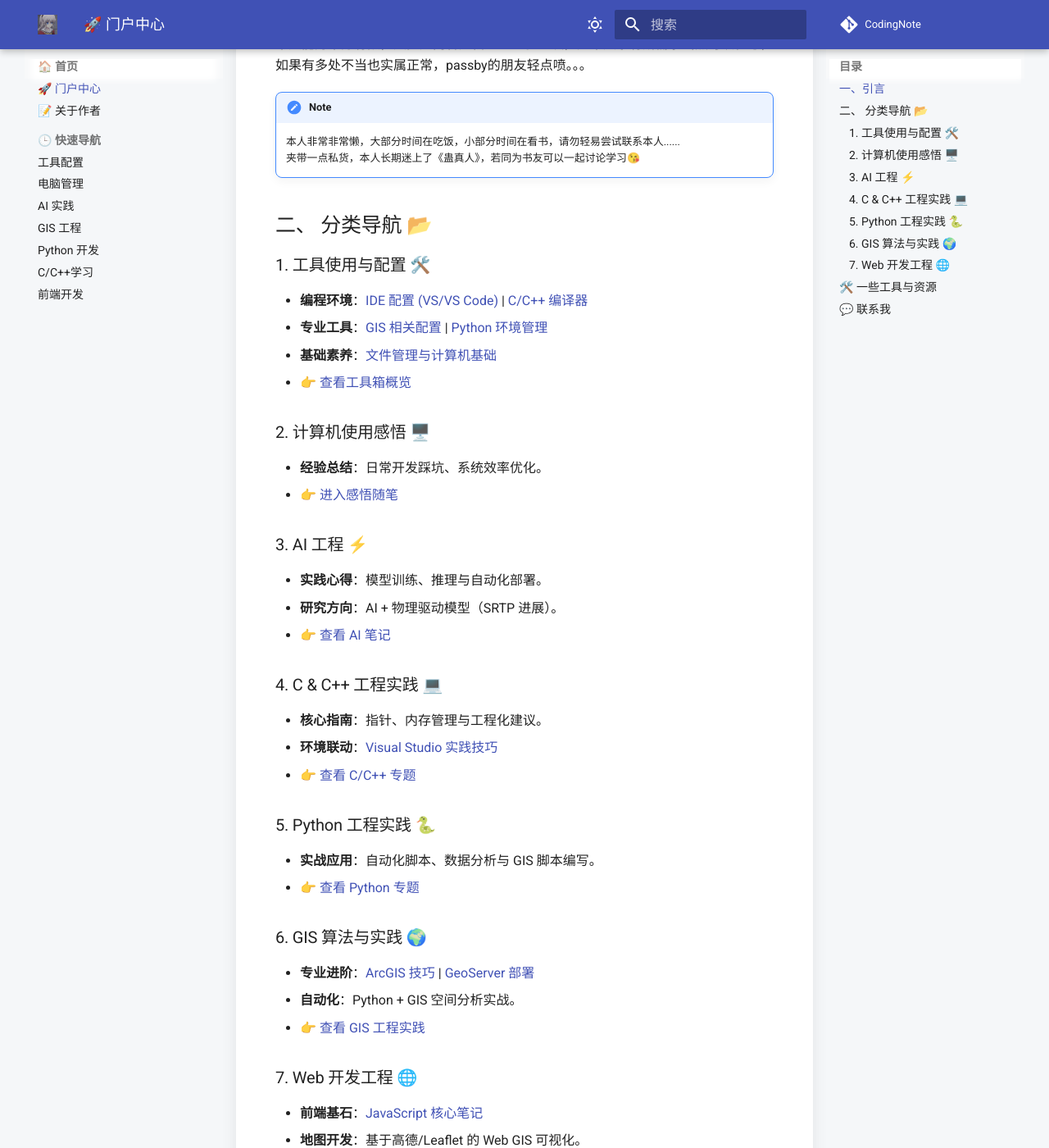
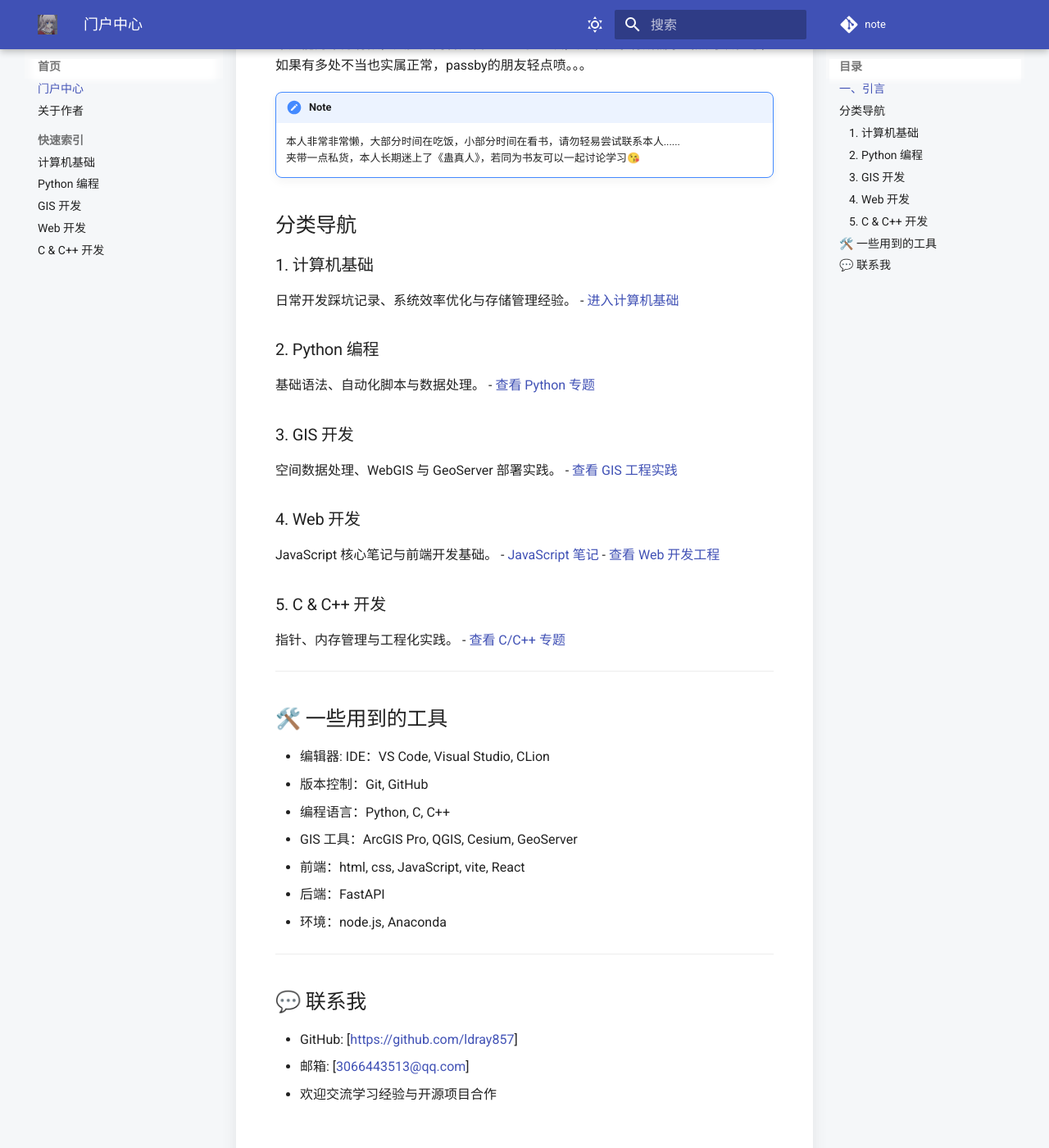
Before and after one commit to ZJURay1110/note, an MkDocs documentation site: the page built from docs/index.md, in a window 1280 px wide and 1400 px high, scrolled down 494 px. Shown: the whole window at 82% size. Built offline with MkDocs 1.6.1 and Material for MkDocs 9.7.7, drawn with Linux system fonts in a browser that asks for light colours; comment, search, counter and statistics services are not loaded; some of the changed text lies outside the part shown.

Commit message:
更新了导航等设置

```diff
--- /dev/null
+++ b/docs/about.md
@@ -0,0 +1,55 @@
+# About Me
+
+---
+
+
+<div style="display: flex; align-items: center; gap: 24px; margin: 25px 0; padding: 20px; background-color: rgba(52, 90, 197, 0.04); border-radius: 12px; border: 1px solid rgba(66, 133, 244, 0.1);">
+    <img src="note/assets/avatar.jpg" style="width: 110px; height: 110px; border-radius: 50%; object-fit: cover; border: 3px solid #fff; box-shadow: 0 4px 10px rgba(0,0,0,0.1);">
+
+  <div style="flex: 1;">
+    <div style="font-size: 1.6em; font-weight: 700; color: #2c3e50; margin-bottom: 4px;"> IsFree? Eater : GISer</div>
+    <div style="font-size: 0.95em; color: #555; line-height: 1.5;">
+        📍 <b>杭州三墩镇 · 汉堡王</b><br>
+        💻 正在进进食GIS的大胃袋 | C/Python/Web/ML <br>
+        📖 <i>"当时年少掷春光，花马踏蹄酒溅香"</i>
+    </div>
+  </div>
+</div>
+
+
+## 想说的话
+
+这是我利用 GitHub 搭建的个人空间。在这里，我记录了一些 **GIS与CS的学习笔记、开发经验、工具配置和工程实践技巧**，方便自己复盘，也希望对你有参考价值。
+
+本人能力十分有限，大多是内容是自己的经验之谈，如果大家有所需求当然可以参考，如果有多处不当也实属正常，passby的朋友轻点喷。。。
+
+!!! note
+    本人非常非常懒，大部分时间在吃饭，小部分时间在看书，请勿轻易尝试联系本人......
+    夹带一点私货，本人长期迷上了《蛊真人》，若同为书友可以一起讨论学习😘
+
+
+
+## 技术方向
+
+| 领域 | 内容 |
+|------|------|
+| GIS 开发 | 空间数据处理、WebGIS、GeoServer、数据可视化 |
+| 计算机基础 | 存储管理、系统优化、日常运维 |
+| Python | 基础语法、数据处理、自动化脚本 |
+| Web 开发 | JavaScript、前端基础、开发工具链 |
+| C/C++ | 核心基础、算法练习 |
+
+
+
+## 建站目的
+
+- 将所学知识系统化、结构化，便于回顾
+- 构建可快速查阅的个人知识库
+- 为同行学习者提供参考与交流
+
+---
+
+## 联系方式
+
+- GitHub: [ldray857](https://github.com/ldray857)
+- 地点: 中国 · 杭州 · ZJU
--- a/docs/index.md
+++ b/docs/index.md
@@ -1,4 +1,4 @@
-# 👋 欢迎来到我的个人经验笔记
+# 👋 欢迎来到我的Notebook
 
 <div style="display: flex; align-items: center; gap: 24px; margin: 25px 0; padding: 20px; background-color: rgba(52, 90, 197, 0.04); border-radius: 12px; border: 1px solid rgba(66, 133, 244, 0.1);">
     <img src="assets/avatar.jpg" style="width: 110px; height: 110px; border-radius: 50%; object-fit: cover; border: 3px solid #fff; box-shadow: 0 4px 10px rgba(0,0,0,0.1);">
@@ -26,58 +26,40 @@
 
 
 
-## 二、 分类导航 📂
+## 分类导航
 
-### 1. 工具使用与配置 🛠️
-* **编程环境**：[IDE 配置 (VS/VS Code)](./tools/as_IDE/01_intro.md) | [C/C++ 编译器](./c_cpp/index.md)
-* **专业工具**：[GIS 相关配置](./tools/as_GIS/01_intro.md) | [Python 环境管理](./python/index.md)
-* **基础素养**：[文件管理与计算机基础](./tools/cs/01_introduction.md)
-* 👉 [查看工具箱概览](./tools/index.md)
+### 1. 计算机基础
+日常开发踩坑记录、系统效率优化与存储管理经验。
+- [进入计算机基础](./CS/index.md)
 
+### 2. Python 编程
+基础语法、自动化脚本与数据处理。
+- [查看 Python 专题](./python/index.md)
 
-### 2. 计算机使用感悟 🖥️
-* **经验总结**：日常开发踩坑、系统效率优化。
-* 👉 [进入感悟随笔](./CS/index.md)
+### 3. GIS 开发
+空间数据处理、WebGIS 与 GeoServer 部署实践。
+- [查看 GIS 工程实践](./GIS/index.md)
 
+### 4. Web 开发
+JavaScript 核心笔记与前端开发基础。
+- [JavaScript 笔记](./web_dev/JavaScipt/01_简介.md)
+- [查看 Web 开发工程](./web_dev/index.md)
 
-### 3. AI 工程 ⚡
-* **实践心得**：模型训练、推理与自动化部署。
-* **研究方向**：AI + 物理驱动模型（SRTP 进展）。
-* 👉 [查看 AI 笔记](./AI/index.md)
-
-
-### 4. C & C++ 工程实践 💻
-* **核心指南**：指针、内存管理与工程化建议。
-* **环境联动**：[Visual Studio 实践技巧](./tools/as_IDE/02_VS_01.md)
-* 👉 [查看 C/C++ 专题](./c_cpp/index.md)
-
-
-### 5. Python 工程实践 🐍
-* **实战应用**：自动化脚本、数据分析与 GIS 脚本编写。
-* 👉 [查看 Python 专题](./python/index.md)
-
-
-### 6. GIS 算法与实践 🌍
-* **专业进阶**：[ArcGIS 技巧](./tools/as_GIS/03_ArcGIS_01.md) | [GeoServer 部署](./tools/as_GIS/02_GeoServer.md)
-* **自动化**：Python + GIS 空间分析实战。
-* 👉 [查看 GIS 工程实践](./GIS/index.md)
-
-
-### 7. Web 开发工程 🌐
-* **前端基石**：[JavaScript 核心笔记](./web_dev/JavaScipt/01_简介.md)
-* **地图开发**：基于高德/Leaflet 的 Web GIS 可视化。
-* 👉 [查看 Web 开发工程](./web_dev/index.md)
+### 5. C & C++ 开发
+指针、内存管理与工程化实践。
+- [查看 C/C++ 专题](./c_cpp/index.md)
 
 ---
 
-## 🛠️ 一些工具与资源
+## 🛠️ 一些用到的工具
 
 - 编辑器: IDE：VS Code, Visual Studio, CLion
 - 版本控制：Git, GitHub
 - 编程语言：Python, C, C++
-- GIS 工具：ArcGIS Pro, QGIS, GeoPandas
-- 调试与分析：GDB, LLDB, Pandas, Matplotlib
-
+- GIS 工具：ArcGIS Pro, QGIS, Cesium, GeoServer
+- 前端：html, css, JavaScript, vite, React
+- 后端：FastAPI
+- 环境：node.js, Anaconda
 
 
 ---
@@ -86,7 +68,7 @@
 
 - GitHub: [https://github.com/ldray857]
 - 邮箱: [3066443513@qq.com]
-- 欢迎交流学习经验与开源项目合作 🤝
+- 欢迎交流学习经验与开源项目合作
 
 <br/>
 
--- a/mkdocs.yml
+++ b/mkdocs.yml
@@ -1,25 +1,24 @@
 # 1. 基本信息
-site_name: GIS & CS | CodingNote
-site_description: 一份关于GIS、CS 与 AI 的记录
+site_name: GIS | CodingNote
+site_description: 一些coding note
 site_author: Lucas
-site_url: https://ldra857.github.io/CodingNote/
+site_url: https://ZJURay1110.github.io/note/
 edit_uri: edit/main/docs/
 
 # 2. 仓库链接（右上角会显示 GitHub 图标）
-repo_name: CodingNote
-repo_url: https://github.com/ldray857/CodingNote
+repo_name: note
+repo_url: https://ZJURay1110.github.io/note/
 
 # 3. 主题配置
 theme:
   name: material
   language: zh
-  favicon: assets/favicon.png # 如果有图标可以放在这里
+  favicon: assets/favicon.png
   logo: assets/avatar.jpg
   palette:
-    # 自动切换深/浅模式
     - media: "(prefers-color-scheme: light)"
       scheme: default
-      primary: indigo # 浙大蓝风格
+      primary: indigo
       accent: indigo
       toggle:
         icon: material/weather-sunny
@@ -32,85 +31,81 @@ theme:
         icon: material/weather-night
         name: 切换至浅色模式
   features:
-    - navigation.tabs           # 顶部一级分类
-    - navigation.sections       # 侧边栏分组
-    - navigation.expand         # 默认展开
-    - navigation.top            # 回到顶部按钮
-    - navigation.footer         # 开启底部“上一页/下一页”导航栏
-    - search.suggest            # 搜索建议
-    - search.highlight          # 搜索关键词高亮
-    - content.code.copy         # 代码块一键复制
+    - navigation.tabs
+    - navigation.sections
+    - navigation.expand
+    - navigation.top
+    - navigation.footer
+    - search.suggest
+    - search.highlight
+    - content.code.copy
 extra_css:
   - stylesheets/extra.css
 
-# 4. 导航栏配置（精准匹配最新文件目录）
+# 4. 导航栏配置
 nav:
-  - 🏠 首页:
-      - 🚀 门户中心: index.md
-      - 📝 关于作者: about.md
-      - 🕒 快速导航:
-          - 工具配置: tools/index.md
-          - 电脑管理: CS/index.md
-          - AI 实践: AI/index.md
-          - GIS 工程: GIS/index.md
-          - Python 开发: python/index.md
-          - C/C++学习: c_cpp/index.md
-          - 前端开发: web_dev/index.md
+  - 首页:
+      - 门户中心: index.md
+      - 关于作者: about.md
+      - 快速索引:
+          - 计算机基础: CS/index.md
+          - Python 编程: python/index.md
+          - GIS 开发: GIS/index.md
+          - Web 开发: web_dev/index.md
+          - C & C++ 开发: c_cpp/index.md
 
-  - 🛠️ 工具使用与配置:
-      - 工具箱概览: tools/index.md
-      - IDE 配置 (VS Code/VS):
-          - 概览: tools/as_IDE/01_intro.md
-          - Visual Studio 实践: tools/as_IDE/02_VS_01.md
-      - GIS 工具集:
-          - 环境概览: tools/as_GIS/01_intro.md
-          - GeoServer 部署: tools/as_GIS/02_GeoServer.md
-          - ArcGIS 全家桶: tools/as_GIS/03_ArcGIS_01.md
-          - ArcGIS Pro 进阶: tools/as_GIS/03_ArcGIS_02.md
-      - 计算机基础 (CS):
-          - 导论: tools/cs/01_introduction.md
-          - 文件管理: tools/cs/02_file_management.md
+  - 计算机设置:
+      - 概述: CS/index.md
+      - 存储策略:
+          - 导论: CS/cs_store/01_intro.md
+          - 电脑C盘清理: CS/cs_store/02_电脑C盘清理.md
 
-  - 🖥️ 计算机管理与存储:
-      - 1 经验总结: CS/index.md
-      - 1.1 存储策略导论: CS/cs_store/01_intro.md
-      - 1.2 电脑C盘清理: CS/cs_store/02_电脑C盘清理.md
+  - Python 编程:
+      - 概览: python/index.md
+      - 基础语法:
+          - 介绍: python/basic/01_introduction.md
+          - 基础入门 (上): python/basic/02_basics_part1.md
+          - 表达式: python/basic/03_expressions.md
+          - 内存机制: python/basic/04_memory.md
+          - 数据类型: python/basic/05_data_types.md
+          - 数字: python/basic/06_numbers.md
+          - 计算: python/basic/07_calculations.md
+          - 布尔类型: python/basic/08_booleans.md
+          - 字符串: python/basic/09_strings.md
+          - 表达式进阶: python/basic/10_expressions_advanced.md
+          - 序列 (上): python/basic/11_sequences_part1.md
+          - 序列 (下): python/basic/12_sequences_part2_functions_methods.md
+          - range 详解: python/basic/13_range.md
+          - 列表: python/basic/14_lists.md
+          - 随机数: python/basic/15_random.md
+          - 分支与循环: python/basic/16_branching_and_loops.md
+          - 元组: python/basic/17_tuples.md
+          - 集合: python/basic/18_sets.md
+          - 字典: python/basic/19_dictionaries.md
+          - 解包: python/basic/20_unpacking.md
+          - 序列补充: python/basic/21_sequences_supplement.md
+          - 函数: python/basic/22_functions.md
+          - 名称作用域: python/basic/23_names_and_scopes.md
+          - 文件 I/O: python/basic/24_file_io.md
 
-  - ⚡ AI 工程实践:
-      - 1 实践心得: AI/index.md
+  - GIS 开发:
+      - 概览: GIS/index.md
+      - 开发实践:
+          - 基础入门: GIS/GIS_DEV/01_intro.md
+          - 空间数据发布 (上): GIS/GIS_DEV/04_data_distribute_1.md
+          - 空间数据发布 (下): GIS/GIS_DEV/04_data_distribute_2.md
 
-  - 💻 C & C++ 开发:
-      - 1 核心指南: c_cpp/index.md
+  - Web 开发:
+      - 概览: web_dev/index.md
+      - JavaScript 专题:
+          - 简介: web_dev/JavaScipt/01_简介.md
+          - 基础: web_dev/JavaScipt/02_基础.md
+          - 数据类型: web_dev/JavaScipt/03数据类型.md
+          - 作用域和事件: web_dev/JavaScipt/04_作用域和事件.md
+          - DOM 操作: web_dev/JavaScipt/DOM.md
 
-  - 🐍 Python 编程:
-      - 1 Python 概览: python/index.md
-      - 2 基础语法:
-          - 2.1 简介: python/basic/01_intro.md
-          - 2.2 基础入门 01: python/basic/02_basic_01.md
-          - 2.3 基础入门 02: python/basic/02_basic_02.md
-          - 2.4 数据结构: python/basic/03_data.md
-          - 2.5 数值计算: python/basic/04_num.md
-          - 2.6 运算符: python/basic/05_cacul.md
-          - 2.7 布尔类型: python/basic/06_bool.md
-          - 2.8 字符串处理: python/basic/07_string.md
-          - 2.9 表达式专题: python/basic/08_表达式.md
-          - 2.10 内存机制 (RAM): python/basic/ram.md
-
-  - 🌍 GIS 算法与开发:
-      - 1 GIS 概览: GIS/index.md
-      - 2 开发实践:
-          - 2.1 基础入门: GIS/GIS_DEV/01_intro.md
-          - 2.2 空间数据发布 (上): GIS/GIS_DEV/04_data_distribute_1.md
-          - 2.3 空间数据发布 (下): GIS/GIS_DEV/04_data_distribute_2.md
-
-  - 🌐 Web 开发工程:
-      - 1 开发概览: web_dev/index.md
-      - 2 JavaScript 专题:
-          - 2.1 简介: web_dev/JavaScipt/01_简介.md
-          - 2.2 基础: web_dev/JavaScipt/02_基础.md
-          - 2.3 数据类型: web_dev/JavaScipt/03数据类型.md
-          - 2.4 作用域和事件: web_dev/JavaScipt/04_作用域和事件.md
-          - 2.5 DOM 操作: web_dev/JavaScipt/DOM.md
+  - C & C++ 开发:
+      - 核心指南: c_cpp/index.md
 
 # 5. Markdown 增强插件（支持公式、警告框、复杂表格）
 markdown_extensions:
```
Also changed, not shown: docs/AI/Anthropic/intro.md (deleted, +0 -83 lines), docs/AI/Google/intro.md (deleted, +0 -80 lines), docs/AI/index.md (deleted, +0 -57 lines), docs/AI/openAI/intro.md (deleted, +0 -97 lines), 1 other file.
